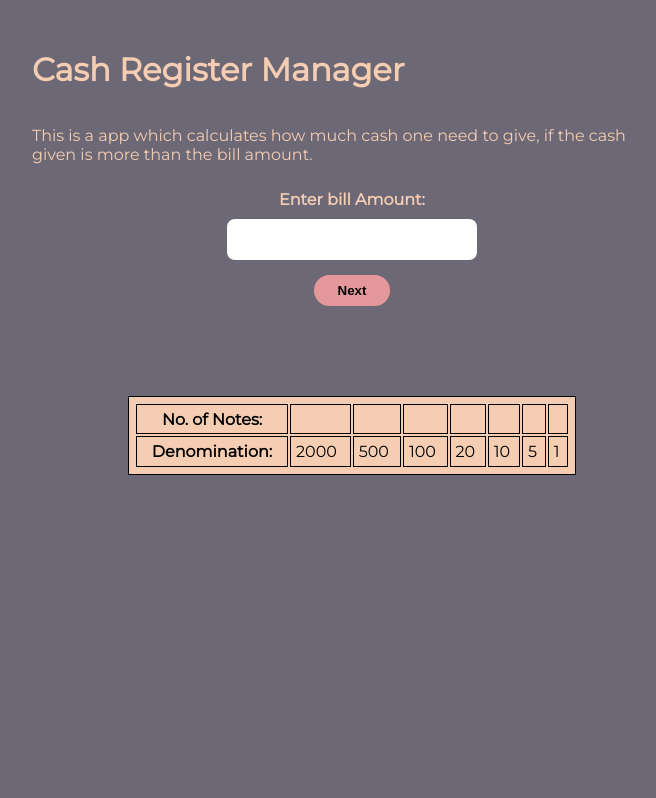
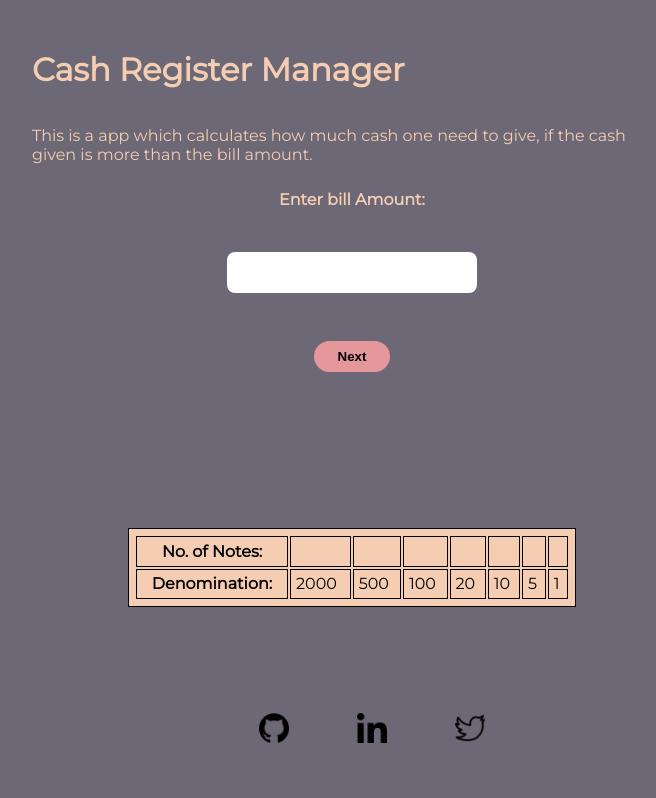
Before and after one commit to hrishi82/mk-10-cash-register, a plain HTML site: page index.html in a window 1280 px wide. Shown: the whole page, without its empty margins (288-944 px from the left). Drawn offline with Linux system fonts and the light colour scheme.

Commit message:
added footer link images and updated css

```diff
--- a/index.html
+++ b/index.html
@@ -59,6 +59,19 @@
 
 
 
+    <footer class='footer'>
+        <ul class='non-bullet-list'>
+            <li class='icon-list-inline'><a href="https://github.com/hrishi82"><img src="./images/github.png"
+                        alt="github icon" class='icon'></a></li>
+            <li class='icon-list-inline'><a href="https://www.linkedin.com/in/hrishikesh-barman-76b0bb105/"><img
+                        src="./images/linkedin.png" alt="linked icon" class='icon'></a></li>
+            <li class='icon-list-inline'><a href="https://twitter.com/potato_82"><img src="./images/twitter.png"
+                        alt="twitter icon" class='icon'></a></li>
+        </ul>
+    </footer>
+
+
+
 
 </body>
 <script src="./app.js"></script>
--- a/styles.css
+++ b/styles.css
@@ -11,6 +11,7 @@ body{
     --bck-color: #6d6875;
     --txt-color: #f4cdb2;
     --btn-clr: #e5989b;
+
 }
 
 .container{
@@ -18,6 +19,7 @@ body{
     display: flex;
     flex-direction: column;
     width: 50vw;
+    min-height: 80vh;
 }
 
 .heading{
@@ -116,3 +118,31 @@ table, tr, th, td {
 
 
 }
+
+
+
+
+.footer{
+
+    background-color: var(--bck-color);
+    color: white;
+    padding: 2rem 1rem;
+    text-align: center;
+}
+
+
+.icon{
+    margin-top: 25px;
+    height: 30px;
+    width: 30px;
+}
+
+
+.non-bullet-list{
+    list-style: none;
+}
+
+.icon-list-inline{
+    display: inline;
+    padding: 0rem 2rem;
+}
```
Also changed, not shown: images/github.png (added), images/linkedin.png (added), images/twitter.png (added).
